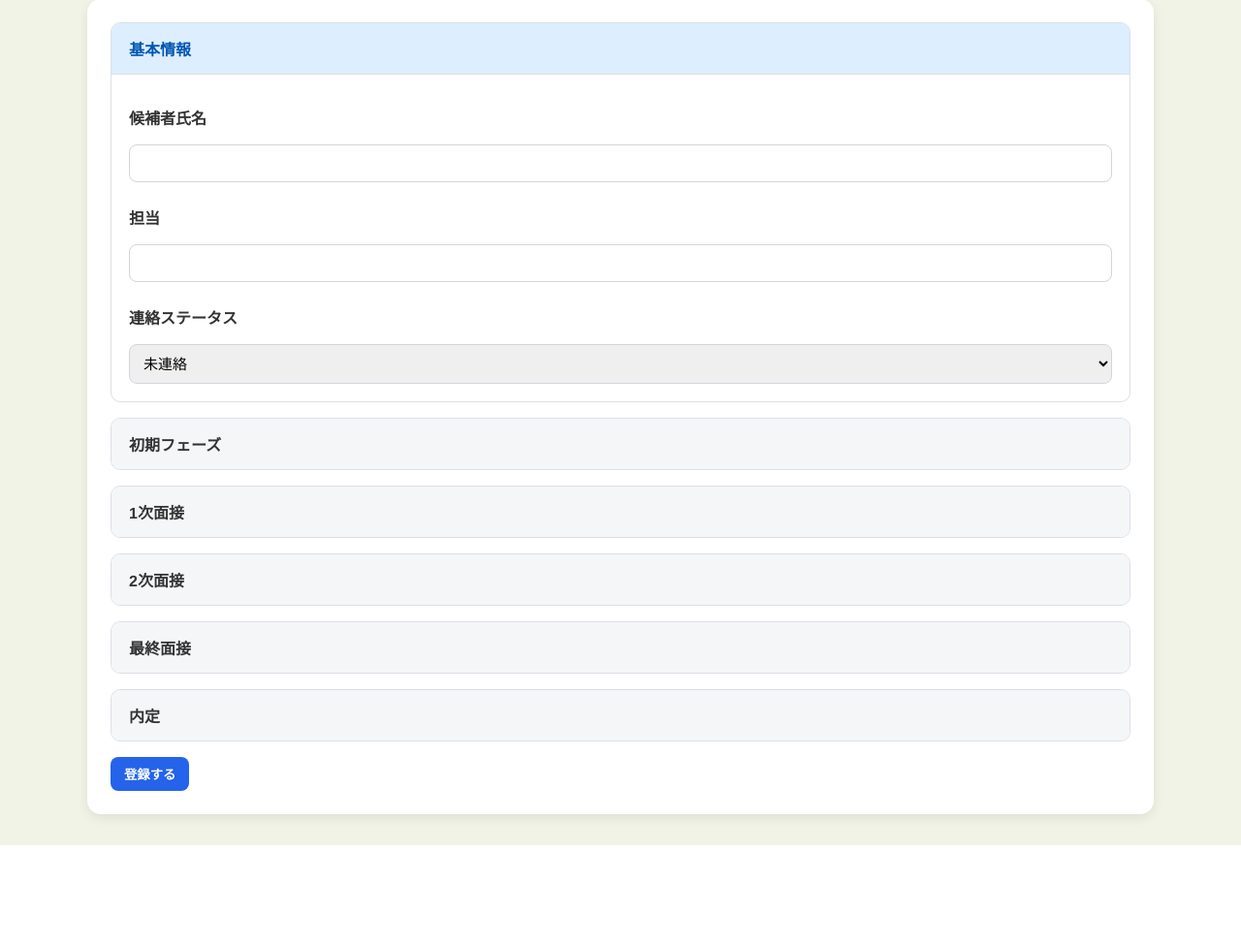
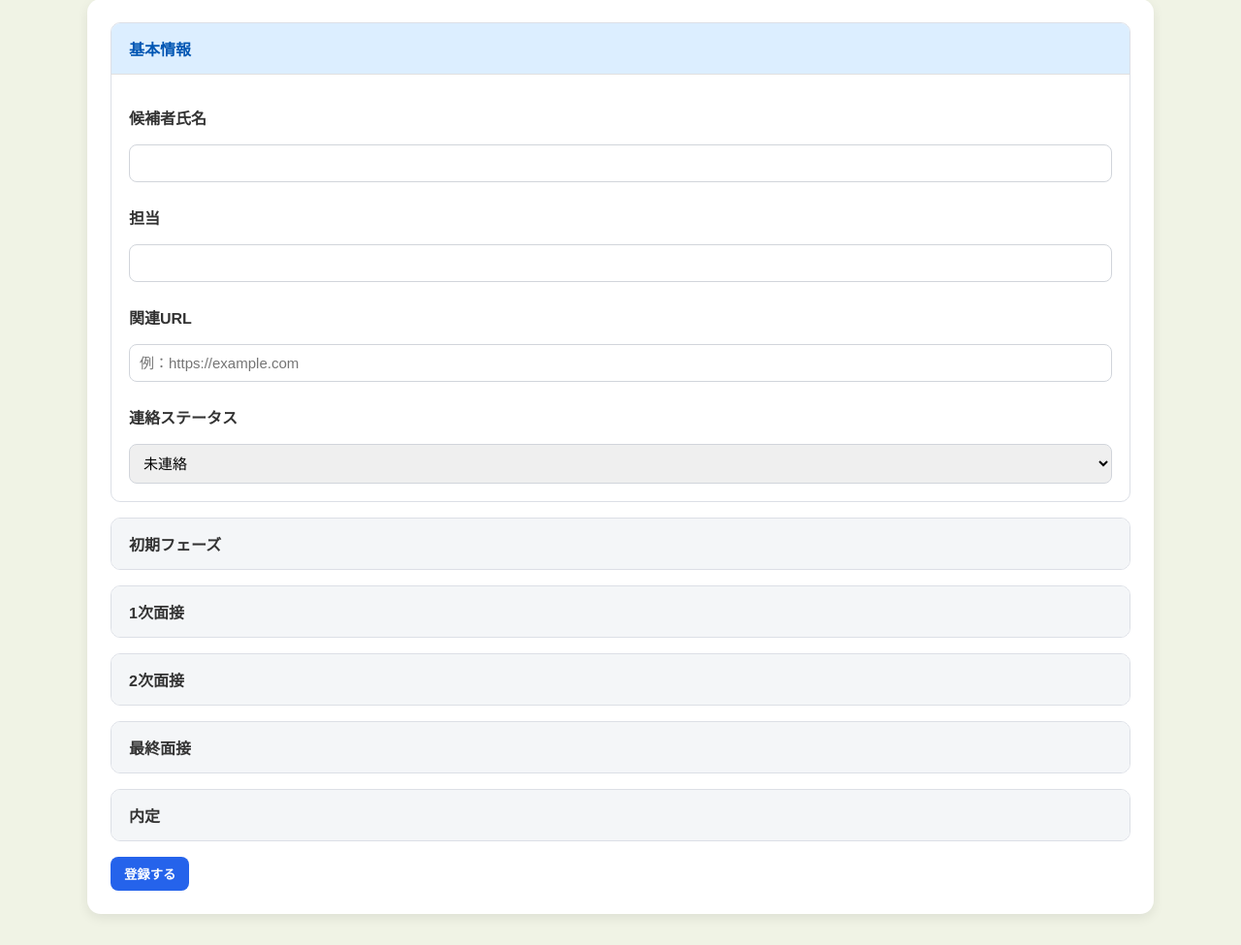
Before and after one commit to Y-Sasaki213/tech_teamC, a Flask app: page /candidates/new in a window 1280 px wide. Shown: the part 152-1127 px from the top of the page at 97% size. Before the commit the page ends 1024 px from the top, so only its background shows below. Run offline with Flask 3, Linux system fonts and the light colour scheme.

Commit message:
add:
URL入力できるように追加した

```diff
--- a/recruit_app/app.py
+++ b/recruit_app/app.py
@@ -24,6 +24,7 @@ def index():
             c.id,
             c.name,
             c.owner,
+            c.profile_url,
             c.contact_status,
             c.created_at,
             c.updated_at,
@@ -144,6 +145,7 @@ def new_candidate():
 def create_candidate():
     name = request.form.get("name")
     owner = request.form.get("owner")
+    profile_url = request.form.get("profile_url")
     contact_status = request.form.get("contact_status")
     contact_memo = request.form.get("contact_memo")
 
@@ -183,15 +185,16 @@ def create_candidate():
         INSERT INTO candidates (
             name,
             owner,
+            profile_url,
             contact_status,
             contact_memo,
             created_at,
             updated_at,
             last_updated_field
         )
-        VALUES (?, ?, ?, ?,
+        VALUES (?, ?, ?, ?, ?,
                 CURRENT_TIMESTAMP, CURRENT_TIMESTAMP, ?)
-    """, (name, owner, contact_status, contact_memo, "新規登録"))
+    """, (name, owner, profile_url,contact_status, contact_memo, "新規登録"))
 
 
     # 直前に登録した候補者IDを取得
@@ -347,6 +350,7 @@ def detail_candidate(id):
             c.id AS candidate_id,
             c.name,
             c.owner,
+            c.profile_url,
             c.contact_status,
             c.contact_memo,
             c.created_at,
@@ -388,6 +392,7 @@ def edit_candidate(id):
             c.id AS candidate_id,
             c.name,
             c.owner,
+            c.profile_url,
             c.contact_status,
             c.contact_memo,
             c.created_at,
@@ -415,6 +420,7 @@ def edit_candidate(id):
 def update_candidate(id):
     name = request.form.get("name")
     owner = request.form.get("owner")
+    profile_url = request.form.get("profile_url")
     contact_status = request.form.get("contact_status")
     contact_memo = request.form.get("contact_memo")
     casual_event_staff = request.form.get("casual_event_staff")
@@ -482,12 +488,13 @@ def update_candidate(id):
         SET
             name = ?,
             owner = ?,
+            profile_url = ?,
             contact_status = ?,
             contact_memo = ?,
             updated_at = CURRENT_TIMESTAMP,
             last_updated_field = ?
         WHERE id = ?
-    """, (name, owner, contact_status, contact_memo, last_updated_field, id))
+    """, (name, owner,profile_url, contact_status, contact_memo, last_updated_field, id))
 
     # candidate_progressテーブルを更新
     cursor.execute("""
--- a/recruit_app/schema.sql
+++ b/recruit_app/schema.sql
@@ -5,6 +5,7 @@ CREATE TABLE candidates (
     id INTEGER PRIMARY KEY AUTOINCREMENT,
     name TEXT NOT NULL,
     owner TEXT,
+    profile_url TEXT,
     contact_status TEXT NOT NULL DEFAULT '未連絡',
     created_at TEXT NOT NULL DEFAULT CURRENT_TIMESTAMP,
     updated_at TEXT NOT NULL DEFAULT CURRENT_TIMESTAMP,
--- a/recruit_app/templates/edit.html
+++ b/recruit_app/templates/edit.html
@@ -22,6 +22,9 @@
 
       <label>担当</label>
       <input type="text" name="owner" value="{{ candidate.owner }}">
+
+      <label>関連URL</label>
+      <input type="text" name="profile_url" value="{{ candidate.profile_url }}">
 
       <label>連絡ステータス</label>
       <select name="contact_status" id="contactStatus">
--- a/recruit_app/templates/new.html
+++ b/recruit_app/templates/new.html
@@ -19,7 +19,8 @@
 
       <label>担当</label>
       <input type="text" name="owner">
-
+      <label>関連URL</label>
+      <input type="url" name="profile_url" placeholder="例：https://example.com">
       <label>連絡ステータス</label>
       <select name="contact_status" id="contactStatus">
         <option>学生返答待ち</option>
```
Also changed, not shown: recruit_app/templates/detail.html (+10 -1 lines).
